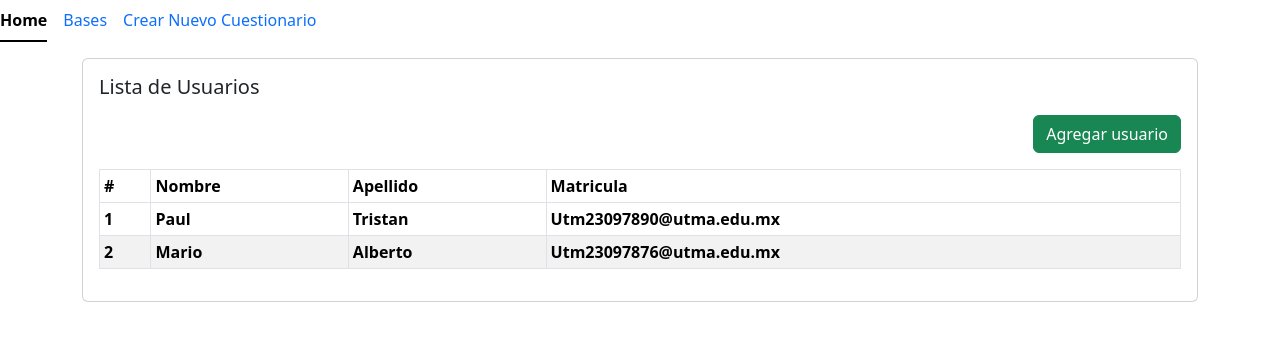
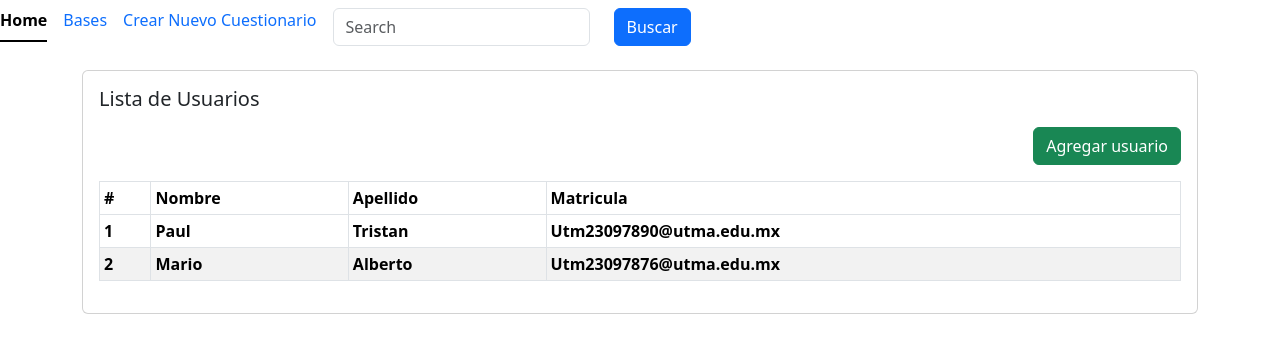
Before and after one commit to Alex-Elleon/formularios, a React (Create React App) app: page /home in a window 1280 px wide. Shown: the top 352 px of the page. Built offline with nearby package versions, Linux system fonts and the light colour scheme.

Commit message:
puse una barra de busqueda y corregi como 2 o 3 palabras mal escritas

```diff
--- a/src/App.js
+++ b/src/App.js
@@ -3,7 +3,7 @@ import { Card, Container, Form, Button } from "react-bootstrap";
 import LoadingButton from "./Log";
 
 const App = () => {
-  const title = "LogIn";
+  const title = "Login";
   const [email, setEmail] = useState("");
   const [password, setPassword] = useState("");
 
@@ -46,7 +46,7 @@ const App = () => {
               <Form.Label>Contraseña</Form.Label>
               <Form.Control placeholder="Ingresa tu contraseña" type="password" name="password" onChange={onChange} />
             </Form.Group>
-            <Button variant="link" className="textMuted" >Olvisaste tu contraseña?</Button><br />
+            <Button variant="link" className="textMuted" >¿Olvidaste tu contraseña?</Button><br />
             <Button variant="second" type="submit">Ingresar</Button>
           </Form>
 
@@ -55,7 +55,7 @@ const App = () => {
 
         </Card.Body>
       </Card>
-      <Card>
+      <Card className="mt-3">
         <Card.Body>
           <Card.Title>Formulario para registro de ususarios</Card.Title>
           <Form>
@@ -74,8 +74,8 @@ const App = () => {
             <Form.Group>
               <Form.Label>Contraseñas:</Form.Label>
               <Form.Control onChange={onChangeRegister} placeholder="Captura una contraseña" type="password" name="password" />
-            </Form.Group> <br />
-            <Button variant="outline-secondary" size="sm" type="reset">Borrar respuestas</Button> <br /><br />
+            </Form.Group>
+            <Button className="mb-3" variant="outline-secondary" size="sm" type="reset">Borrar respuestas</Button> <br />
             <Button variant="success" onClick={() => onSubmit()}>Registrate</Button>
           </Form>
         </Card.Body>
--- a/src/Home.js
+++ b/src/Home.js
@@ -1,5 +1,6 @@
 import React from "react";
-import { Button, Card, Container, Nav, Table } from "react-bootstrap";
+import { Button, Card, Container, Nav, Navbar, Table, Form, Row, Col } from "react-bootstrap";
+import { alignPropType } from "react-bootstrap/esm/types";
 
 export const Home = () => {
     return (
@@ -7,6 +8,7 @@ export const Home = () => {
             <Nav variant="underline"
                 activeKey="/home"
                 onSelect={(selectedKey) => alert(`selected ${selectedKey}`)}>
+
                 <Nav.Item>
                     <Nav.Link href='/home'> Home </Nav.Link>
                 </Nav.Item>
@@ -15,6 +17,24 @@ export const Home = () => {
                 </Nav.Item>
                 <Nav.Item>
                     <Nav.Link href='/create-questionnaire'> Crear Nuevo Cuestionario </Nav.Link>
+                </Nav.Item>
+                <Nav.Item>
+                    <Navbar>
+                        <Form inLine>
+                            <Row>
+                                <Col xs="auto">
+                                    <Form.Control
+                                        type="text"
+                                        placeholder="Search"
+                                        className=" mr-sm-2"
+                                    />
+                                </Col>
+                                <Col xs="auto">
+                                    <Button type="submit">Buscar</Button>
+                                </Col>
+                            </Row>
+                        </Form>
+                    </Navbar>
                 </Nav.Item>
             </Nav>
             <Container className="mt-3">
@@ -27,7 +47,7 @@ export const Home = () => {
                         <Table className="mt-3" striped bordered size="sm">
                             <thead>
                                 <tr>
-                                <th>#</th>
+                                    <th>#</th>
                                     <th>Nombre</th>
                                     <th>Apellido</th>
                                     <th>Matricula</th>
@@ -42,7 +62,7 @@ export const Home = () => {
                             </thead>
 
                             <tbody>
-                            <tr>
+                                <tr>
                                     <th>2</th>
                                     <th>Mario</th>
                                     <th>Alberto</th>
--- a/src/RecoverPassword.js
+++ b/src/RecoverPassword.js
@@ -14,7 +14,7 @@ export const RecoverPassword = () => {
             <Card className='mt-3'>
                 <Card.Body>
                     <Card.Title>Ingresa tu correo electronico</Card.Title>
-                    <Form.Control className='mt-3 mb-3' name="email" placeholder='Inresa tu correo' onChange={onChange} />
+                    <Form.Control className='mt-3 mb-3' name="email" placeholder='Ingresa tu correo' onChange={onChange} />
                     <Button variant='success'>Recupera tu contraseña</Button>
                 </Card.Body>
             </Card>
```
